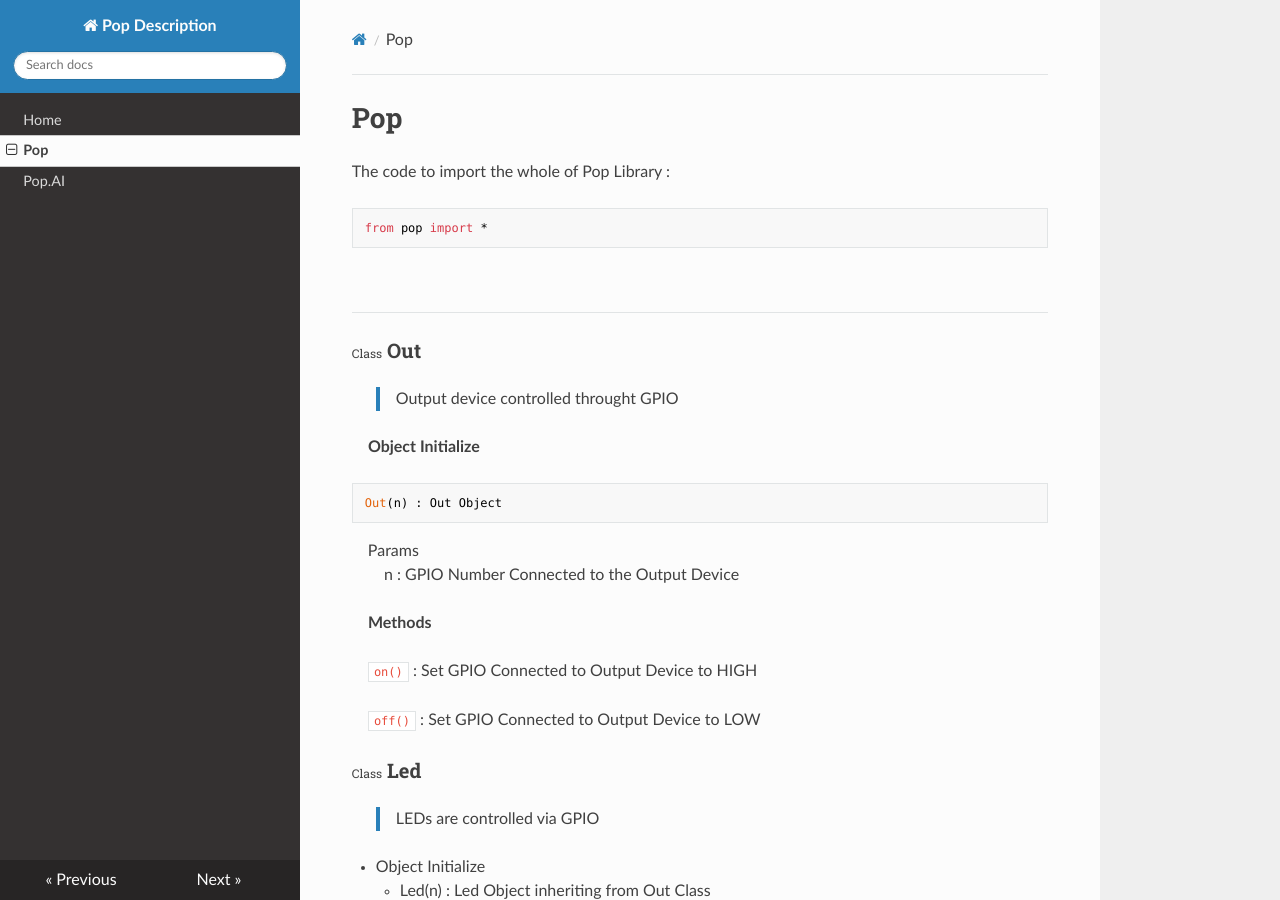
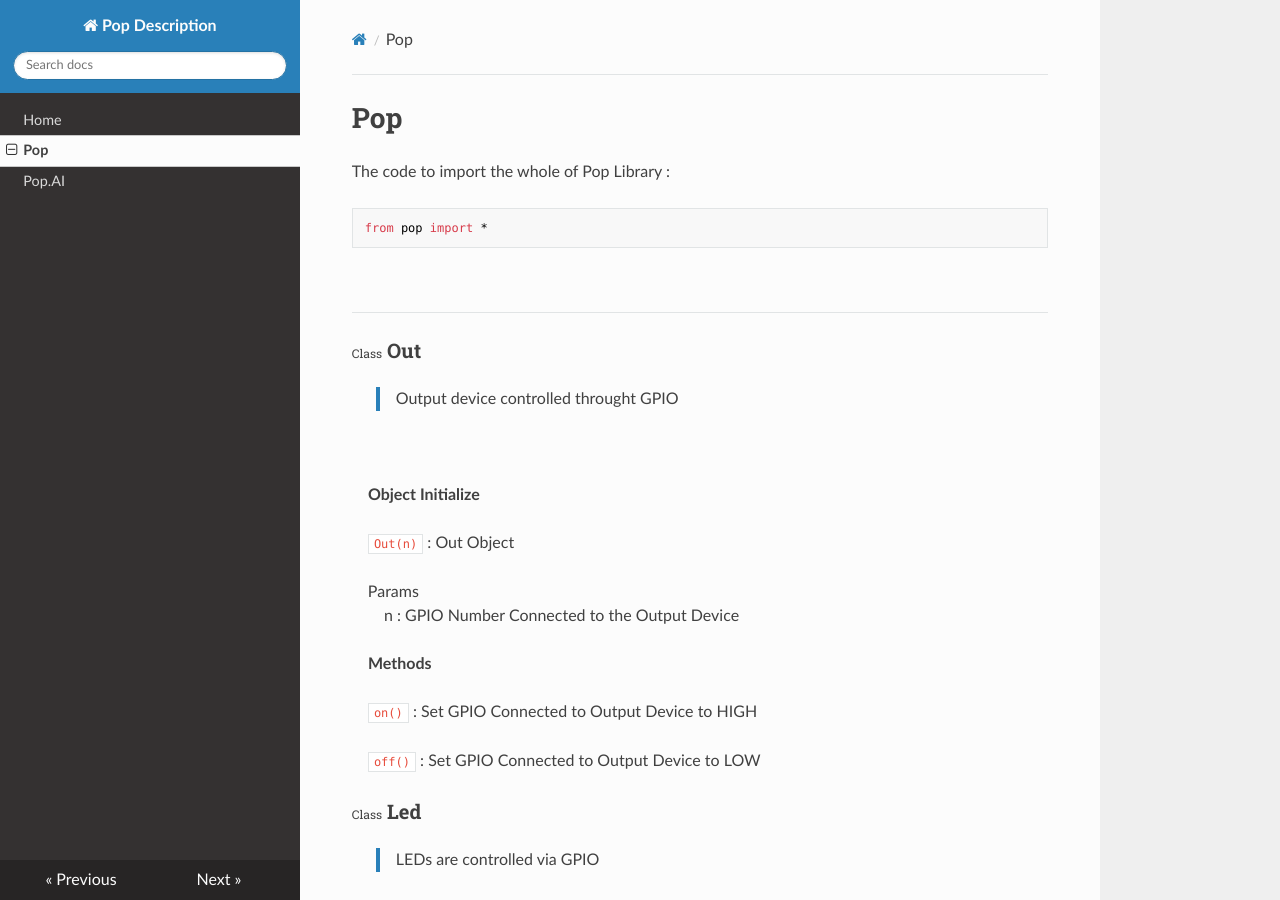
Before and after one commit to hbe-dev/pop_docs, an MkDocs documentation site: the page built from docs/pop.md, in a window 1280 px wide and 900 px high. Built offline with MkDocs 1.6.1, drawn with Linux system fonts in a browser that asks for light colours; nearby versions of some CDN libraries; some of the changed lines change nothing that is shown.

Commit message:
Update pop.md

````diff
--- a/docs/pop.md
+++ b/docs/pop.md
@@ -13,21 +13,21 @@ from pop import *
 
 > Output device controlled throught GPIO
 
+<br>
+
 &emsp; **Object Initialize**
 
-```
-Out(n) : Out Object
-```
+&emsp; `Out(n)` : Out Object
 
- &emsp; Params
- &emsp;  &emsp;  n : GPIO Number Connected to the Output Device
+&emsp; Params
+&emsp; &emsp;  n : GPIO Number Connected to the Output Device
 
- &emsp; **Methods**
+&emsp; **Methods**
 
-  &emsp; `on()`
+&emsp; `on()`
 		: Set GPIO Connected to Output Device to HIGH
 
- &emsp;  `off()`
+&emsp; `off()`
 		: Set GPIO Connected to Output Device to LOW
 
 ## <span style="font-size:0.6em; font-weight:normal;">Class</span> **Led**
````
